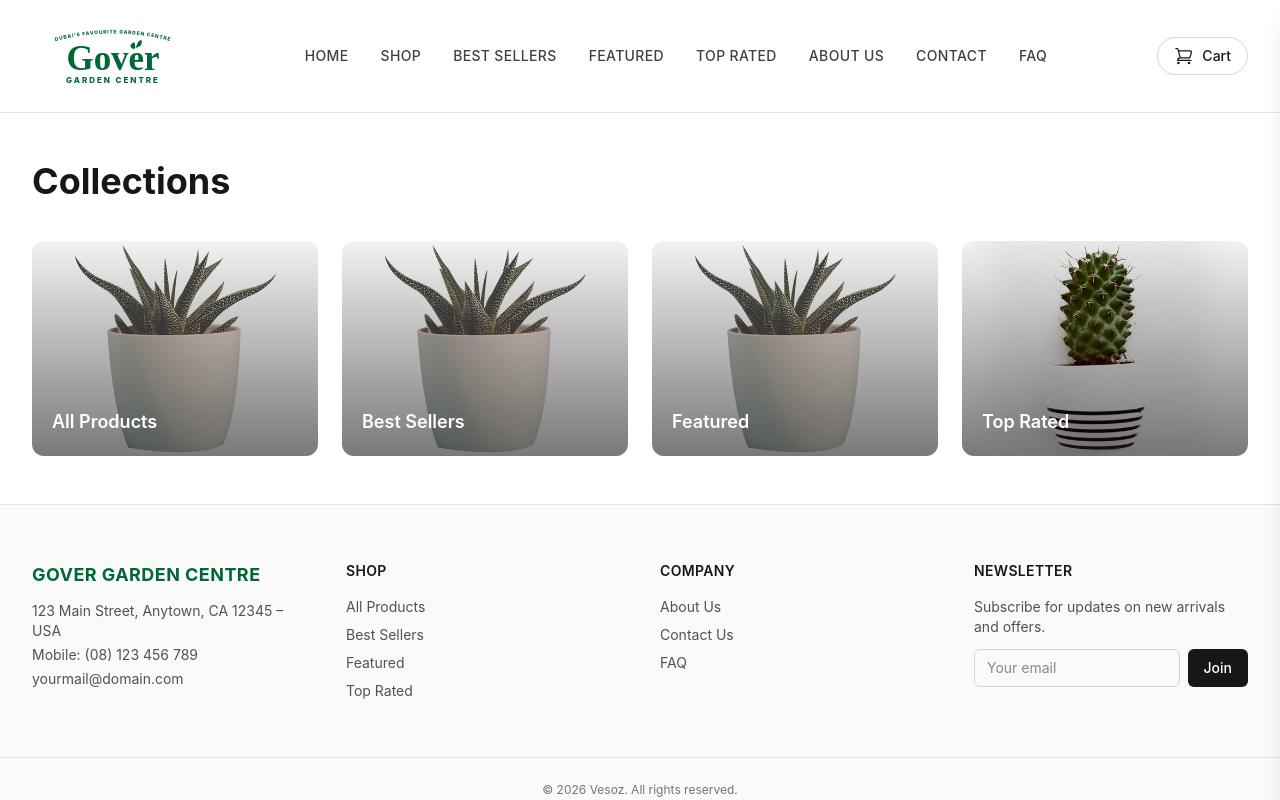
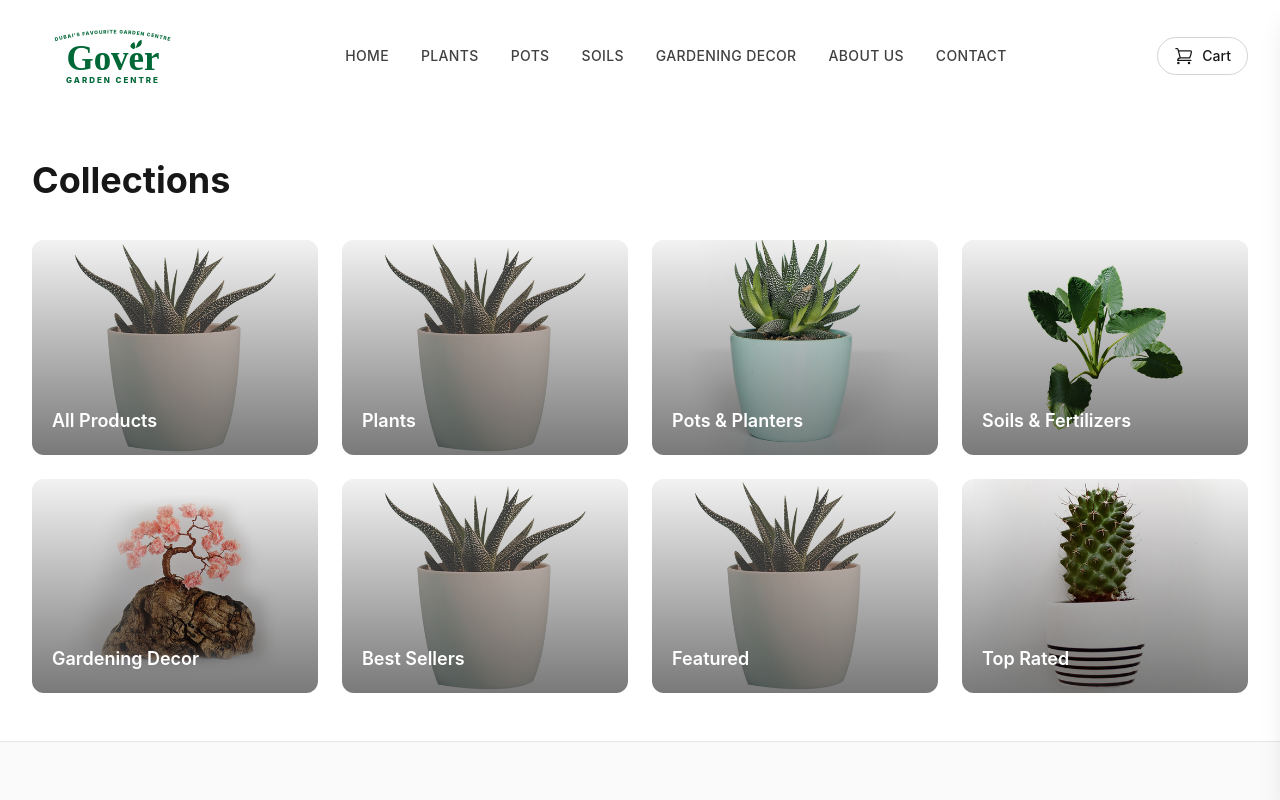
Before and after one commit to unocodedevelopers-crypto/Gover_plants, a Next.js app: page /collections in a window 1280 px wide. Shown: the top 800 px of the page. Built offline with nearby package versions, Linux system fonts and the light colour scheme.

Commit message:
feat: implement animated logo preloader and initialize product data structures

```diff
--- a/app/layout.tsx
+++ b/app/layout.tsx
@@ -27,7 +27,7 @@ export default function RootLayout({
         <CartProvider>
           <Header />
           <CartDrawer />
-          <main className="flex-1">{children}</main>
+          <main className="flex-1 pt-24 sm:pt-28">{children}</main>
           <Footer />
         </CartProvider>
       </body>
--- a/app/page.tsx
+++ b/app/page.tsx
@@ -35,29 +35,29 @@ export default function Home() {
           {[
             {
               title: "Plants",
-              count: 18,
-              handle: "top-rated",
+              count: 14,
+              handle: "plants",
               bg: "bg-[#d8f8e8]", // light mint blue/green
               image: "/images/products/1-new-and-sale-badge-product.png",
             },
             {
               title: "Pots",
-              count: 14,
-              handle: "featured",
+              count: 10,
+              handle: "pots",
               bg: "bg-[#e2f9d7]", // soft pastel green
               image: "/images/categories/pots.png",
             },
             {
               title: "Soils",
-              count: 12,
-              handle: "best-seller",
+              count: 8,
+              handle: "soils",
               bg: "bg-[#d9f5fc]", // soft cyan/sky blue
               image: "/images/categories/soils.png",
             },
             {
               title: "Gardening Decor",
-              count: 18,
-              handle: "top-rated",
+              count: 9,
+              handle: "gardening-decor",
               bg: "bg-[#faead6]", // soft warm peach/beige
               image: "/images/categories/decor.png",
             },
--- a/components/Header.tsx
+++ b/components/Header.tsx
@@ -2,26 +2,71 @@
 
 import Link from "next/link";
 import Image from "next/image";
-import { useState } from "react";
+import { useState, useEffect } from "react";
 import { useCart } from "@/lib/cart-context";
 
 const navLinks = [
   { label: "Home", href: "/" },
-  { label: "Shop", href: "/collections/all" },
-  { label: "Best Sellers", href: "/collections/best-seller" },
-  { label: "Featured", href: "/collections/featured" },
-  { label: "Top Rated", href: "/collections/top-rated" },
+  { label: "Plants", href: "/collections/plants" },
+  { label: "Pots", href: "/collections/pots" },
+  { label: "Soils", href: "/collections/soils" },
+  { label: "Gardening Decor", href: "/collections/gardening-decor" },
   { label: "About Us", href: "/about-us" },
   { label: "Contact", href: "/contact-us" },
-  { label: "FAQ", href: "/faq" },
 ];
 
 export default function Header() {
   const [menuOpen, setMenuOpen] = useState(false);
+  const [visible, setVisible] = useState(true);
+  const [scrolled, setScrolled] = useState(false);
+  const [preloaderActive, setPreloaderActive] = useState(true);
   const { totalCount, openCart } = useCart();
 
+  useEffect(() => {
+    // Reveal header logo after preloader flight completes (at 2.2s)
+    const timer = setTimeout(() => {
+      setPreloaderActive(false);
+    }, 2200);
+
+    let lastScrollY = window.scrollY;
+
+    const handleScroll = () => {
+      const currentScrollY = window.scrollY;
+
+      // Add shadow/border style if scrolled down past 20px
+      if (currentScrollY > 20) {
+        setScrolled(true);
+      } else {
+        setScrolled(false);
+      }
+
+      // Hide header on scroll down (if scrolled > 100px), show header on scroll up
+      if (currentScrollY > lastScrollY && currentScrollY > 100) {
+        setVisible(false);
+      } else {
+        setVisible(true);
+      }
+
+      lastScrollY = currentScrollY;
+    };
+
+    window.addEventListener("scroll", handleScroll, { passive: true });
+    return () => {
+      clearTimeout(timer);
+      window.removeEventListener("scroll", handleScroll);
+    };
+  }, []);
+
   return (
-    <header className="sticky top-0 z-40 border-b border-neutral-200 bg-white/95 backdrop-blur">
+    <header
+      className={`fixed top-0 left-0 right-0 z-40 border-b transition-all duration-300 ease-in-out ${
+        visible ? "translate-y-0 opacity-100" : "-translate-y-full opacity-0"
+      } ${
+        scrolled
+          ? "border-neutral-200 bg-white/95 backdrop-blur-md shadow-sm"
+          : "border-transparent bg-white"
+      }`}
+    >
       <div className="mx-auto flex max-w-7xl items-center justify-between px-4 py-4 sm:px-6 lg:px-8">
         <Link href="/" className="flex items-center gap-2">
           <Image
@@ -29,7 +74,9 @@ export default function Header() {
             alt="Gover Garden Centre"
             width={320}
             height={157}
-            className="h-16 w-auto sm:h-20 object-contain"
+            className={`h-16 w-auto sm:h-20 object-contain transition-opacity duration-300 ${
+              preloaderActive ? "opacity-0" : "opacity-100"
+            }`}
             priority
           />
         </Link>
--- a/lib/data.ts
+++ b/lib/data.ts
@@ -7,45 +7,49 @@ export type Product = {
 };
 
 export const products: Product[] = [
-  { handle: "1-new-and-sale-badge-product", title: "1. New and sale badge product", price: 110.0, image: "/images/products/1-new-and-sale-badge-product.png", collections: ["all", "best-seller", "featured"] },
-  { handle: "10-this-is-the-large-title-for-testing-large-title-and-there-is-an-image-for-testing", title: "10. This is the large title", price: 19.0, image: "/images/products/10-this-is-the-large-title-for-testing-large-title-and-there-is-an-image-for-testing.png", collections: ["all", "featured"] },
-  { handle: "11-product-with-video", title: "11. Product with video", price: 39.0, image: "/images/products/11-product-with-video.png", collections: ["all", "top-rated"] },
-  { handle: "12-unique-content-for-each-product-on-the-product-tab", title: "12. Unique content for each", price: 99.0, image: "/images/products/12-unique-content-for-each-product-on-the-product-tab.png", collections: ["all", "best-seller"] },
-  { handle: "2-new-badge-product", title: "2. New badge product", price: 80.0, image: "/images/products/2-new-badge-product.png", collections: ["all", "featured"] },
-  { handle: "3-variable-product", title: "3. Variable product", price: 40.0, image: "/images/products/3-variable-product.png", collections: ["all", "top-rated", "best-seller"] },
-  { handle: "4-soldout-product", title: "4. Soldout product", price: 19.0, image: "/images/products/4-soldout-product.png", collections: ["all", "best-seller"] },
-  { handle: "5-simple-product", title: "5. Simple product", price: 50.0, image: "/images/products/5-simple-product.png", collections: ["all", "featured"] },
-  { handle: "6-variable-with-soldout-product", title: "6. Variable with soldout", price: 55.0, image: "/images/products/6-variable-with-soldout-product.png", collections: ["all", "top-rated"] },
-  { handle: "7-sample-affiliate-product", title: "7. Sample affiliate product", price: 29.0, image: "/images/products/7-sample-affiliate-product.png", collections: ["all", "best-seller"] },
-  { handle: "8-countdown-product", title: "8. Countdown product", price: 39.0, image: "/images/products/8-countdown-product.png", collections: ["all", "featured", "top-rated"] },
-  { handle: "9-without-shortcode-product", title: "9. Without shortcode", price: 79.0, image: "/images/products/9-without-shortcode-product.png", collections: ["all", "top-rated"] },
-  { handle: "demo-product-title-1", title: "Demo product title", price: 80.0, image: "/images/products/demo-product-title-1.png", collections: ["all", "best-seller"] },
-  { handle: "demo-product-title-2", title: "Demo product title", price: 50.0, image: "/images/products/demo-product-title-2.png", collections: ["all", "featured"] },
-  { handle: "demo-product-title-3", title: "Demo product title", price: 29.0, image: "/images/products/demo-product-title-3.png", collections: ["all", "top-rated"] },
-  { handle: "demo-product-title", title: "Demo product title", price: 19.0, image: "/images/products/demo-product-title.png", collections: ["all", "best-seller", "featured"] },
-  { handle: "dummy-product-name-1", title: "Dummy product name", price: 80.0, image: "/images/products/dummy-product-name-1.png", collections: ["all", "featured"] },
-  { handle: "dummy-product-name-2", title: "Dummy product name", price: 19.0, image: "/images/products/dummy-product-name-2.png", collections: ["all", "top-rated"] },
-  { handle: "dummy-product-name-3", title: "Dummy product name", price: 29.0, image: "/images/products/dummy-product-name-3.png", collections: ["all", "best-seller"] },
-  { handle: "dummy-product-name-4", title: "Dummy product name", price: 79.0, image: "/images/products/dummy-product-name-4.png", collections: ["all", "featured"] },
-  { handle: "dummy-product-name", title: "Dummy product name", price: 110.0, image: "/images/products/dummy-product-name.png", collections: ["all", "top-rated", "best-seller"] },
-  { handle: "dummy-text-for-title-1", title: "Dummy text for title", price: 40.0, image: "/images/products/dummy-text-for-title-1.png", collections: ["all", "best-seller"] },
-  { handle: "dummy-text-for-title-2", title: "Dummy text for title", price: 55.0, image: "/images/products/dummy-text-for-title-2.png", collections: ["all", "featured"] },
-  { handle: "dummy-text-for-title-3", title: "Dummy text for title", price: 39.0, image: "/images/products/dummy-text-for-title-3.png", collections: ["all", "top-rated"] },
-  { handle: "dummy-text-for-title", title: "Dummy text for title", price: 39.0, image: "/images/products/dummy-text-for-title.png", collections: ["all", "best-seller"] },
-  { handle: "preorder-product", title: "Preorder Product", price: 19.0, image: "/images/products/preorder-product.png", collections: ["all", "featured", "top-rated"] },
-  { handle: "product-dummy-title-1", title: "Product dummy title", price: 39.0, image: "/images/products/product-dummy-title-1.png", collections: ["all", "top-rated"] },
-  { handle: "product-dummy-title-2", title: "Product dummy title", price: 19.0, image: "/images/products/product-dummy-title-2.png", collections: ["all", "best-seller"] },
-  { handle: "product-dummy-title-3", title: "Product dummy title", price: 55.0, image: "/images/products/product-dummy-title-3.png", collections: ["all", "featured"] },
-  { handle: "product-dummy-title-4", title: "Product dummy title", price: 79.0, image: "/images/products/product-dummy-title-4.png", collections: ["all", "top-rated"] },
-  { handle: "product-dummy-title", title: "Product dummy title", price: 110.0, image: "/images/products/product-dummy-title.png", collections: ["all", "best-seller", "featured"] },
-  { handle: "product-title-here-1", title: "Product title here", price: 40.0, image: "/images/products/product-title-here-1.png", collections: ["all", "featured"] },
-  { handle: "product-title-here-2", title: "Product title here", price: 50.0, image: "/images/products/product-title-here-2.png", collections: ["all", "top-rated"] },
-  { handle: "product-title-here-3", title: "Product title here", price: 39.0, image: "/images/products/product-title-here-3.png", collections: ["all", "best-seller"] },
-  { handle: "product-title-here", title: "Product title here", price: 19.0, image: "/images/products/product-title-here.png", collections: ["all", "featured"] },
+  { handle: "1-new-and-sale-badge-product", title: "1. New and sale badge product", price: 110.0, image: "/images/products/1-new-and-sale-badge-product.png", collections: ["all", "best-seller", "featured", "plants"] },
+  { handle: "10-this-is-the-large-title-for-testing-large-title-and-there-is-an-image-for-testing", title: "10. This is the large title", price: 19.0, image: "/images/products/10-this-is-the-large-title-for-testing-large-title-and-there-is-an-image-for-testing.png", collections: ["all", "featured", "plants", "soils"] },
+  { handle: "11-product-with-video", title: "11. Product with video", price: 39.0, image: "/images/products/11-product-with-video.png", collections: ["all", "top-rated", "plants"] },
+  { handle: "12-unique-content-for-each-product-on-the-product-tab", title: "12. Unique content for each", price: 99.0, image: "/images/products/12-unique-content-for-each-product-on-the-product-tab.png", collections: ["all", "best-seller", "gardening-decor"] },
+  { handle: "2-new-badge-product", title: "2. New badge product", price: 80.0, image: "/images/products/2-new-badge-product.png", collections: ["all", "featured", "pots"] },
+  { handle: "3-variable-product", title: "3. Variable product", price: 40.0, image: "/images/products/3-variable-product.png", collections: ["all", "top-rated", "best-seller", "plants"] },
+  { handle: "4-soldout-product", title: "4. Soldout product", price: 19.0, image: "/images/products/4-soldout-product.png", collections: ["all", "best-seller", "pots"] },
+  { handle: "5-simple-product", title: "5. Simple product", price: 50.0, image: "/images/products/5-simple-product.png", collections: ["all", "featured", "plants"] },
+  { handle: "6-variable-with-soldout-product", title: "6. Variable with soldout", price: 55.0, image: "/images/products/6-variable-with-soldout-product.png", collections: ["all", "top-rated", "soils"] },
+  { handle: "7-sample-affiliate-product", title: "7. Sample affiliate product", price: 29.0, image: "/images/products/7-sample-affiliate-product.png", collections: ["all", "best-seller", "gardening-decor"] },
+  { handle: "8-countdown-product", title: "8. Countdown product", price: 39.0, image: "/images/products/8-countdown-product.png", collections: ["all", "featured", "top-rated", "plants"] },
+  { handle: "9-without-shortcode-product", title: "9. Without shortcode", price: 79.0, image: "/images/products/9-without-shortcode-product.png", collections: ["all", "top-rated", "pots"] },
+  { handle: "demo-product-title-1", title: "Demo product title", price: 80.0, image: "/images/products/demo-product-title-1.png", collections: ["all", "best-seller", "plants"] },
+  { handle: "demo-product-title-2", title: "Demo product title", price: 50.0, image: "/images/products/demo-product-title-2.png", collections: ["all", "featured", "pots"] },
+  { handle: "demo-product-title-3", title: "Demo product title", price: 29.0, image: "/images/products/demo-product-title-3.png", collections: ["all", "top-rated", "soils"] },
+  { handle: "demo-product-title", title: "Demo product title", price: 19.0, image: "/images/products/demo-product-title.png", collections: ["all", "best-seller", "featured", "gardening-decor"] },
+  { handle: "dummy-product-name-1", title: "Dummy product name", price: 80.0, image: "/images/products/dummy-product-name-1.png", collections: ["all", "featured", "plants"] },
+  { handle: "dummy-product-name-2", title: "Dummy product name", price: 19.0, image: "/images/products/dummy-product-name-2.png", collections: ["all", "top-rated", "pots"] },
+  { handle: "dummy-product-name-3", title: "Dummy product name", price: 29.0, image: "/images/products/dummy-product-name-3.png", collections: ["all", "best-seller", "soils"] },
+  { handle: "dummy-product-name-4", title: "Dummy product name", price: 79.0, image: "/images/products/dummy-product-name-4.png", collections: ["all", "featured", "gardening-decor"] },
+  { handle: "dummy-product-name", title: "Dummy product name", price: 110.0, image: "/images/products/dummy-product-name.png", collections: ["all", "top-rated", "best-seller", "plants"] },
+  { handle: "dummy-text-for-title-1", title: "Dummy text for title", price: 40.0, image: "/images/products/dummy-text-for-title-1.png", collections: ["all", "best-seller", "pots"] },
+  { handle: "dummy-text-for-title-2", title: "Dummy text for title", price: 55.0, image: "/images/products/dummy-text-for-title-2.png", collections: ["all", "featured", "soils"] },
+  { handle: "dummy-text-for-title-3", title: "Dummy text for title", price: 39.0, image: "/images/products/dummy-text-for-title-3.png", collections: ["all", "top-rated", "gardening-decor"] },
+  { handle: "dummy-text-for-title", title: "Dummy text for title", price: 39.0, image: "/images/products/dummy-text-for-title.png", collections: ["all", "best-seller", "plants"] },
+  { handle: "preorder-product", title: "Preorder Product", price: 19.0, image: "/images/products/preorder-product.png", collections: ["all", "featured", "top-rated", "pots"] },
+  { handle: "product-dummy-title-1", title: "Product dummy title", price: 39.0, image: "/images/products/product-dummy-title-1.png", collections: ["all", "top-rated", "soils"] },
+  { handle: "product-dummy-title-2", title: "Product dummy title", price: 19.0, image: "/images/products/product-dummy-title-2.png", collections: ["all", "best-seller", "gardening-decor"] },
+  { handle: "product-dummy-title-3", title: "Product dummy title", price: 55.0, image: "/images/products/product-dummy-title-3.png", collections: ["all", "featured", "plants"] },
+  { handle: "product-dummy-title-4", title: "Product dummy title", price: 79.0, image: "/images/products/product-dummy-title-4.png", collections: ["all", "top-rated", "pots"] },
+  { handle: "product-dummy-title", title: "Product dummy title", price: 110.0, image: "/images/products/product-dummy-title.png", collections: ["all", "best-seller", "featured", "soils"] },
+  { handle: "product-title-here-1", title: "Product title here", price: 40.0, image: "/images/products/product-title-here-1.png", collections: ["all", "featured", "gardening-decor"] },
+  { handle: "product-title-here-2", title: "Product title here", price: 50.0, image: "/images/products/product-title-here-2.png", collections: ["all", "top-rated", "plants"] },
+  { handle: "product-title-here-3", title: "Product title here", price: 39.0, image: "/images/products/product-title-here-3.png", collections: ["all", "best-seller", "pots"] },
+  { handle: "product-title-here", title: "Product title here", price: 19.0, image: "/images/products/product-title-here.png", collections: ["all", "featured", "soils"] },
 ];
 
 export const collectionsList = [
   { handle: "all", title: "All Products", description: "Browse our entire catalog." },
+  { handle: "plants", title: "Plants", description: "Fresh, healthy indoor & outdoor plants." },
+  { handle: "pots", title: "Pots & Planters", description: "Modern ceramic & terracotta pots." },
+  { handle: "soils", title: "Soils & Fertilizers", description: "Organic potting mix and plant food." },
+  { handle: "gardening-decor", title: "Gardening Decor", description: "Aesthetic garden tools and outdoor decor." },
   { handle: "best-seller", title: "Best Sellers", description: "Our most popular picks." },
   { handle: "featured", title: "Featured", description: "Hand-picked items we love." },
   { handle: "top-rated", title: "Top Rated", description: "Loved by our customers." },
```
Also changed, not shown: components/Preloader.tsx (+44 -22 lines).
